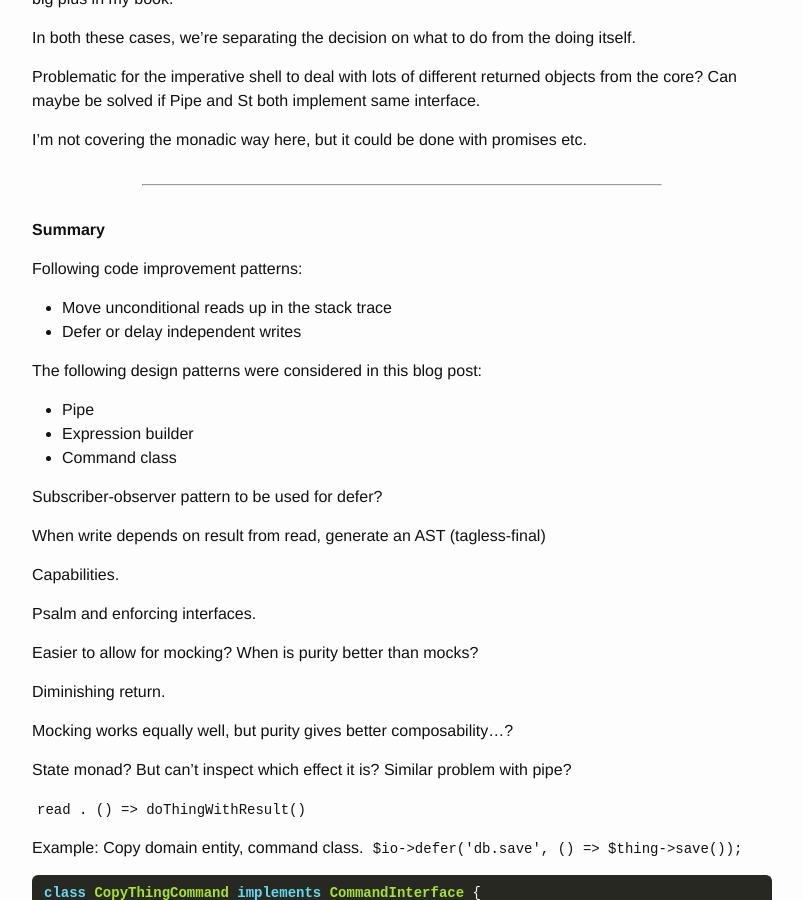
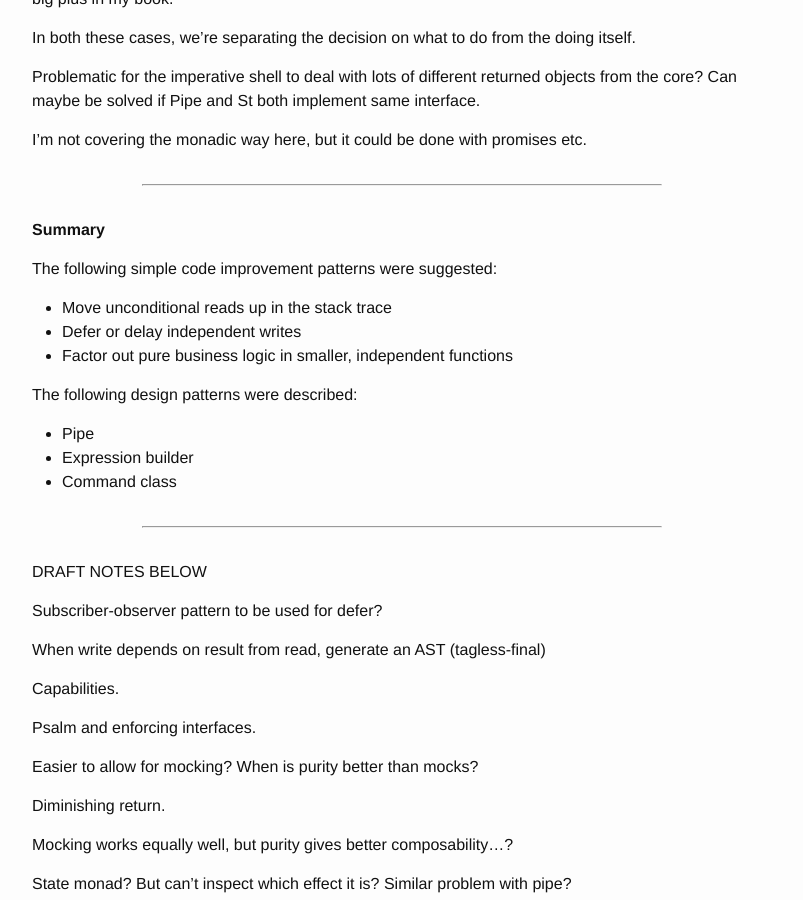
Before and after one commit to olleharstedt/olleharstedt.github.io, a Jekyll site: the page built from _posts/2023-04-11-strategies-to-make-functions-pure-php.markdown, in a window 1280 px wide and 900 px high, scrolled down 7587 px. Shown: the whole window, without its empty margins (238-1041 px from the left). Built offline with Jekyll 4.4.1, drawn with Linux system fonts in a browser that asks for light colours; nearby versions of some CDN libraries.

Commit message:
Update 2023-04-11-strategies-to-make-functions-pure-php.markdown

```diff
--- a/_posts/2023-04-11-strategies-to-make-functions-pure-php.markdown
+++ b/_posts/2023-04-11-strategies-to-make-functions-pure-php.markdown
@@ -395,16 +395,21 @@ I'm not covering the monadic way here, but it could be done with promises etc.
 
 **Summary**
 
-Following code improvement patterns:
+The following simple code improvement patterns were suggested:
 
 * Move unconditional reads up in the stack trace
 * Defer or delay independent writes
+* Factor out pure business logic in smaller, independent functions
 
-The following design patterns were considered in this blog post:
+The following design patterns were described:
 
 * Pipe
 * Expression builder
 * Command class
+
+---
+
+DRAFT NOTES BELOW
 
 Subscriber-observer pattern to be used for defer?
 
```
